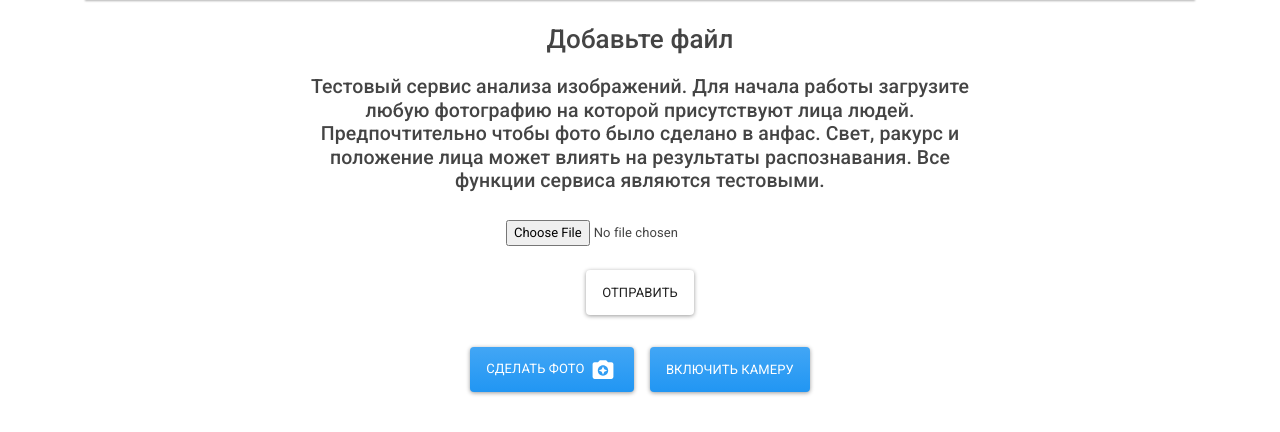
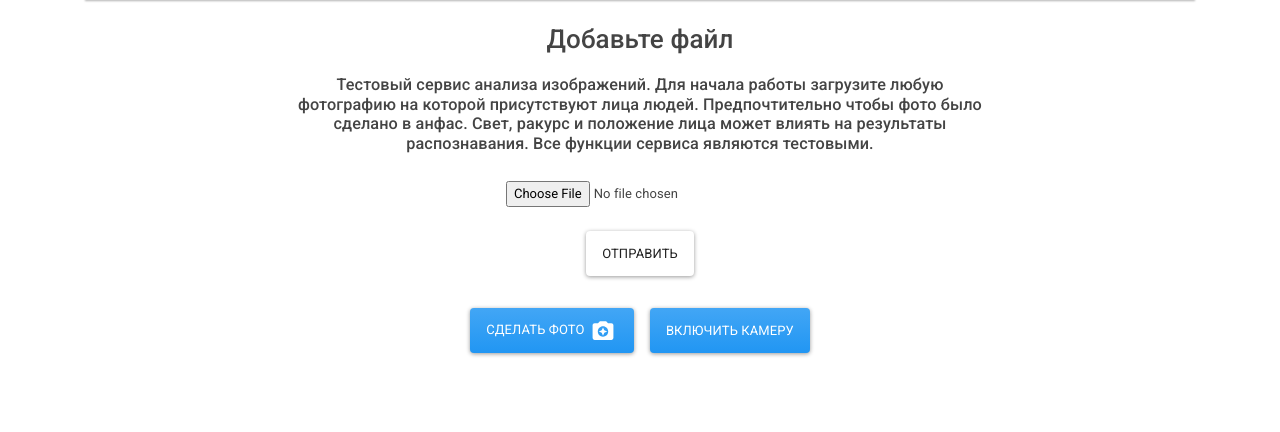
Before and after one commit to banalna/client_nn_service, a Flask app: page / in a window 1280 px wide. Shown: the part 80-512 px from the top of the page. Run offline with Flask 2, Linux system fonts and the light colour scheme; some libraries are stand-ins or nearby versions.

```diff
--- a/app/templates/index.html
+++ b/app/templates/index.html
@@ -265,7 +265,7 @@
         <h2 class="text-center mt-4 mb-3">Добавьте файл</h2>
         <div class="row justify-content-center">
             <div class="col-8">
-                <h4 class="text-center m-1">
+                <h5 class="text-center m-1">
                     Тестовый сервис анализа изображений.
                     Для начала работы загрузите любую фотографию
                     на которой присутствуют лица людей.
@@ -273,7 +273,7 @@
                     Свет, ракурс и положение лица может влиять
                     на результаты распознавания.
                     Все функции сервиса являются тестовыми.
-                </h4>
+                </h5>
             </div>
         </div>
 
```
